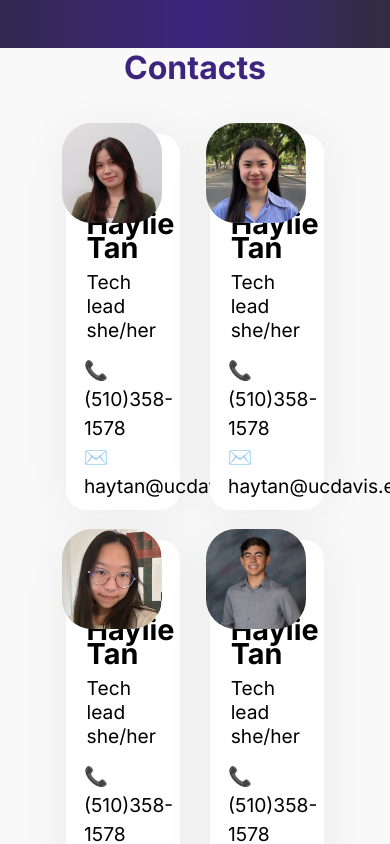
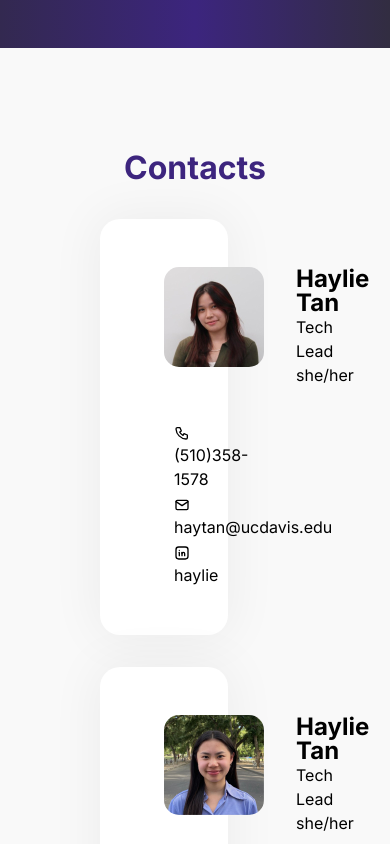
Before and after one commit to include-davis/cohort-platform, a Next.js app: page / in a window 390 px wide. Shown: the part 1900-2744 px from the top of the page. Built offline with nearby package versions, Linux system fonts and the light colour scheme.

Commit message:
fixes and responsiveness

```diff
--- a/app/_components/contact/contact.module.scss
+++ b/app/_components/contact/contact.module.scss
@@ -1,51 +1,98 @@
+@use '@/app/mixins.scss';
+
 .container {
     background-color: #f9f9f9;
+    padding: var(--edge-spacing);
     h1 {
         color:#3d257e;
         text-align: center;
+        padding-bottom: 64px;
     }
 }
 
 .card_container {
-    padding: 15%;
-    padding: 2rem 2rem;
-    text-align: center;
+    display: flex;
+    flex-wrap: wrap;
+    gap: 64px;
+    justify-content: space-between;
 
     .individual_card {
-        padding-left: 5%;
-        display: inline-block;
-        padding-top: 3%;
-        padding-bottom: 3%;
-        padding-right: 3%;
-        margin: 15px;
-        vertical-align: middle;
+        padding: 72px 80px;
         background-color: white;
         border-radius: 20px;
-        width: 35%;
-        text-align: left;
+        width: calc(50% - 32px);
         box-shadow: 0px 0px 50px 5px rgba(0, 0, 0, 0.05);
         line-height: 150%;
     }
     .top_card {
-        display: inline-block;
-        text-align: left;
-        padding: 5%;
-        font-size: 1.2rem;
+        display: flex;
+        gap: 32px;
+        margin-bottom: 32px;
 
-        h2 {
-            margin-bottom: 10px;
+        .photo {
+            position: relative;
+            height: 125px;
+            aspect-ratio: 1;
+            object-fit: contain;
+
+            img {
+                border-radius: 15px;
+            }
         }
 
-        img {
-            border-radius: 15px;
-            scale: 2;
+        .text {
+            display: flex;
+            flex-direction: column;
+            justify-content: space-around;
+
+            h2 {
+                font-size: 2rem;
+                font-weight: bold;
+            }
+
+            p {
+                font-size: 1rem;
+            }
         }
     }
 
     .bottom_card {
-        margin-top: 10px;
-        padding-left: 2%;
+        padding-left: 10px;
         line-height: 150%;
-        font-size: 1.2rem;
+        font-size: 1.5rem;
+
+        svg {
+            vertical-align: middle;
+        }
     }
 }
+
+@include mixins.tablet{
+    .container > h1 {
+            padding-bottom: 32px;
+    }
+
+    .card_container {
+        gap: 32px;
+
+        .individual_card {
+            padding: 48px 64px;
+            width: calc(50% - 16px);
+        }
+        .top_card {
+            .photo {
+                height: 100px;
+            }
+
+            .text {
+                h2 {
+                    font-size: 1.5rem;
+                }
+            }
+        }
+
+        .bottom_card {
+            font-size: 1rem;
+        }
+    }
+}
--- a/app/_components/contact/individual.jsx
+++ b/app/_components/contact/individual.jsx
@@ -1,23 +1,29 @@
 import styles from './contact.module.scss';
 import Image from 'next/image';
+import { TbBrandLinkedin } from "react-icons/tb";
+import { TbMail } from "react-icons/tb";
+import { TbPhone } from "react-icons/tb";
 
-export function Individual({ name, image, role, pronouns, phone, email, linkedin }){
+export function Individual({ props }){
+    const { name, image, role, pronouns, phone, email, linkedin } = props
+
     return(
         <div className={styles.individual_card}>
-            <div className={styles.top_card}>
-                <Image src={image} width={50} height={50}/>
-            </div>
 
             <div className={styles.top_card}>
-                <h2>{name}</h2>
-                <p>{role}</p>
-                <p>{pronouns}</p>
+                <div className={styles.photo}>
+                    <Image src={image} alt={`${role} - ${name}`} fill={true}/>
+                </div>
+                <div className={styles.text}>
+                    <h2>{name}</h2>
+                    <p>{role} <br/> {pronouns}</p>
+                </div>
             </div>
 
             <div className={styles.bottom_card}>
-                <p>📞 {phone}</p>
-                <p>✉️ {email}</p>
-                <p>{linkedin}</p>
+                <p><TbPhone/>   {phone}</p>
+                <p><TbMail/>    {email}</p>
+                <p><TbBrandLinkedin/>   {linkedin}</p>
             </div>
         </div>
     );
--- a/app/_components/contact/page.jsx
+++ b/app/_components/contact/page.jsx
@@ -1,18 +1,57 @@
 import { Individual } from './individual.jsx'
 import styles from './contact.module.scss'
+
+const data = [
+    {
+        name: "Haylie Tan",
+        image: '/contacts/Haylie.jpg',
+        role: 'Tech Lead',
+        pronouns: 'she/her',
+        phone: '(510)358-1578',
+        email: 'haytan@ucdavis.edu',
+        linkedin: 'haylie'
+    },
+    {
+        name: "Haylie Tan",
+        image: '/contacts/Michelle.jpg',
+        role: 'Tech Lead',
+        pronouns: 'she/her',
+        phone: '(510)358-1578',
+        email: 'haytan@ucdavis.edu',
+        linkedin: 'haylie'
+    },
+    {
+        name: "Haylie Tan",
+        image: '/contacts/Naomi.jpg',
+        role: 'Tech Lead',
+        pronouns: 'she/her',
+        phone: '(510)358-1578',
+        email: 'haytan@ucdavis.edu',
+        linkedin: 'haylie'
+    },
+    {
+        name: "Haylie Tan",
+        image: '/contacts/Cristian.jpg',
+        role: 'Tech Lead',
+        pronouns: 'she/her',
+        phone: '(510)358-1578',
+        email: 'haytan@ucdavis.edu',
+        linkedin: 'haylie'
+    }
+]
 
 export default function Contact(){
     return(
         <div className={styles.container}>
             <h1>Contacts</h1>
-
             <div className={styles.card_container}>
-                <Individual name="Haylie Tan" image='/contacts/Haylie.jpg' role="Tech lead" pronouns="she/her" phone="(510)358-1578" email="haytan@ucdavis.edu"/>
-                <Individual name="Haylie Tan" image='/contacts/Michelle.jpg' role="Tech lead" pronouns="she/her" phone="(510)358-1578" email="haytan@ucdavis.edu"/>
-                <Individual name="Haylie Tan" image='/contacts/Naomi.jpg' role="Tech lead" pronouns="she/her" phone="(510)358-1578" email="haytan@ucdavis.edu"/>
-                <Individual name="Haylie Tan" image='/contacts/Cristian.jpg' role="Tech lead" pronouns="she/her" phone="(510)358-1578" email="haytan@ucdavis.edu"/>
+                {data.map((lead, index)=>
+                    <Individual
+                        key={index}
+                        props={lead}
+                    />
+                )}
             </div>
-
         </div>
     )
 }
```
Also changed, not shown: app/(homepage)/page.jsx (+4 -3 lines).
